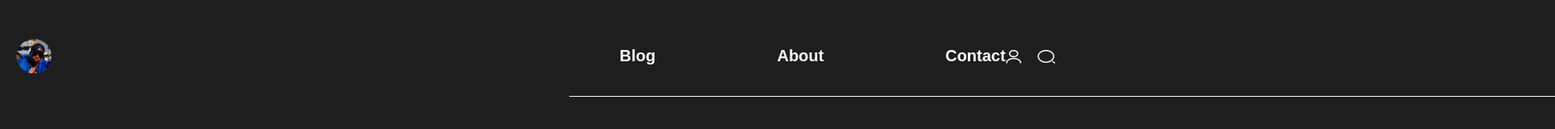
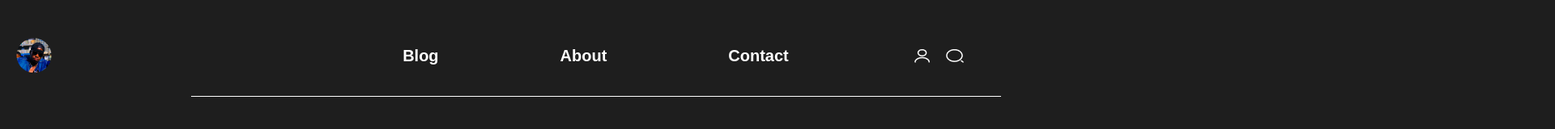
Before and after one commit to 4lejo-N4r/Simple-website-design, a plain HTML site: page views/blog.html in a window 1280 px wide. Shown: the top 160 px of the page at 81% size, 1920 px wide, since content can reach past the window. Drawn offline with Linux system fonts and the light colour scheme.

Commit message:
feat: :construction: Blog In construction

```diff
--- a/css/style.css
+++ b/css/style.css
@@ -113,7 +113,7 @@ body{
     background-image: var(--banner-2);
     background-position: center 20%;
     background-repeat: no-repeat;
-    height: 140svh;
+    height: 165svh;
     background-size: 94% auto;
     border-radius: 65px;
     display: flex;
@@ -132,7 +132,7 @@ body{
     background-image: var(--banner-3);
     background-position: center 20%;
     background-repeat: no-repeat;
-    height: 140svh;
+    height: 165svh;
     background-size: 94% auto;
     border-radius: 65px;
     margin-top: -15%;
@@ -153,7 +153,7 @@ body{
     background-image: var(--banner-4);
     background-position: center 20%;
     background-repeat: no-repeat;
-    height: 140svh;
+    height: 165svh;
     background-size: 94% auto;
     border-radius: 65px;
     margin-top: -15%;
--- a/css/style2.css
+++ b/css/style2.css
@@ -29,7 +29,7 @@ body{
 }
 
 .ul_menu {
-    margin-left: 600px;
+    margin-left: -70%;
     margin-right: 0%;
     font-size: 20px;
     width: 80%;
@@ -37,7 +37,7 @@ body{
     display: flex;
     text-align: none;
     gap: 150px;
-    padding-left: 100px;
+    padding-left: 0px;
     color: white;
 }
 .ul_menu :visited {
@@ -52,23 +52,26 @@ body{
 }
 .sin-subrayado:visited {
     color: #000000;
-  }
+}
 
 .div_images{
     display: flex;
     gap: 20px;
+    margin-left: -80%;
+    padding-left: 0%;
+    padding-right: 100%;
 }
 
 .linea{
     width: 80%;
     left: 0% ;
-    margin-left: -600px;
+    margin-left: -2900px;
     padding-right: 50px;
     padding-top: 100px;
 }
 .linea img{
     display: flex;
-    width: 1700px;
+    width: 1000px;
     position: center;
     right:50px;
 }
```
Also changed, not shown: index.html (+1 -1 lines).
